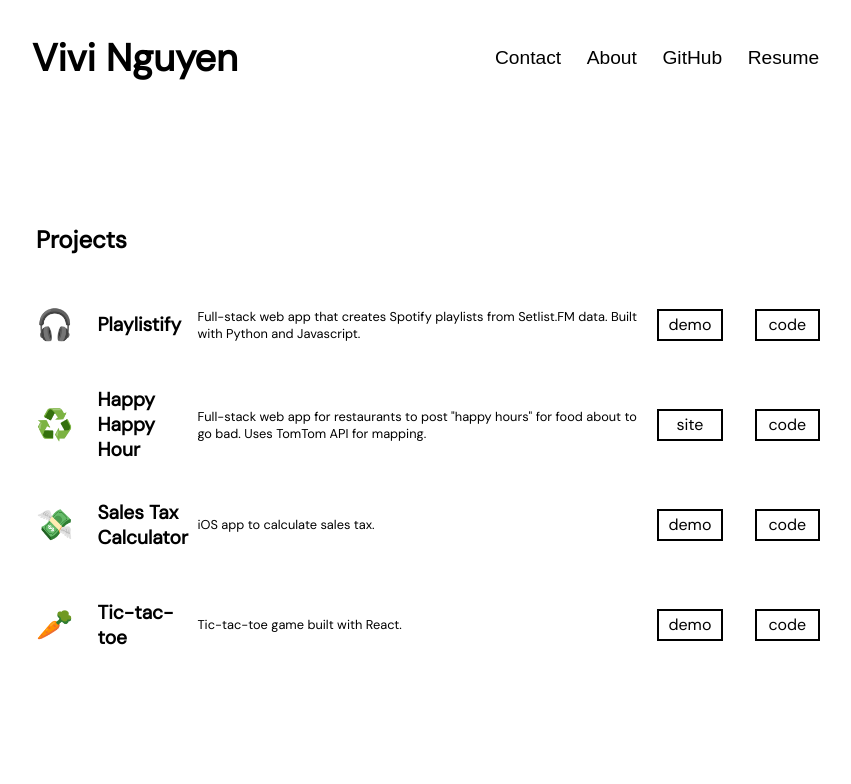
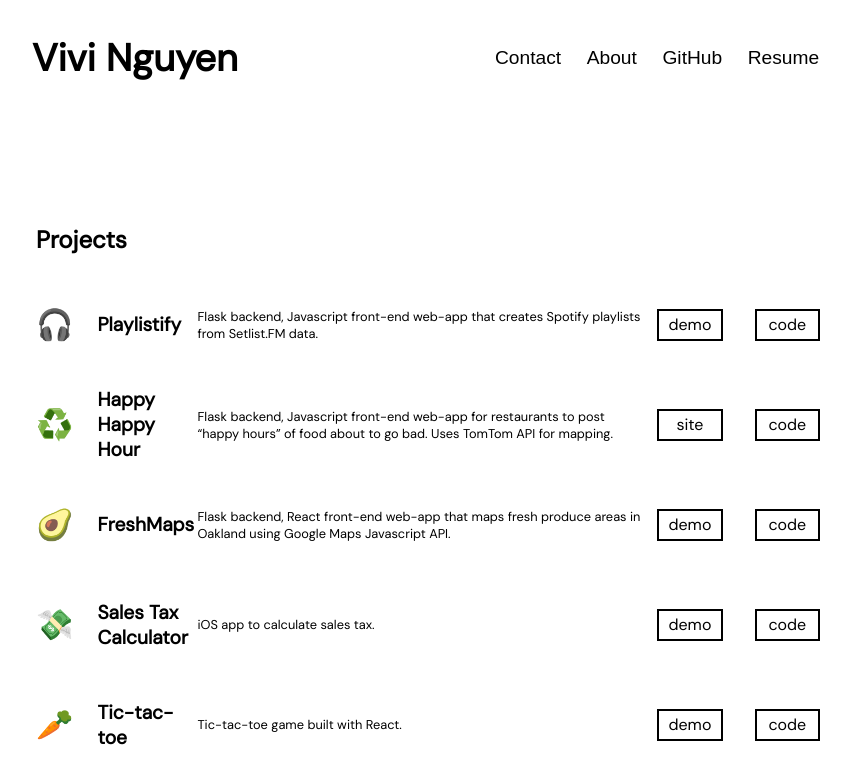
Before and after one commit to vivsnguyen/gatsby-portfolio-1, a Gatsby site: page / in a window 1280 px wide. Shown: the whole page, without its empty margins (208-1059 px from the left). Built offline with nearby package versions, Linux system fonts and the light colour scheme; Gatsby itself is replaced by a stand-in of ours; a web font is replaced by a local one.

Commit message:
added freshmaps, updated proj descriptions

```diff
--- a/src/data/projects.js
+++ b/src/data/projects.js
@@ -8,10 +8,11 @@
   {
     title: 'Playlistify',
     // site: 'https://github.com/vivsnguyen/playlistify',
-    demo: 'https://www.youtube.com/watch?v=M4T_zUoLulw&list=PLyKSWv0CKUFzpNorwX91_WFnTS5jDwAjY&index=31&t=0s',
+    // demo: 'https://www.youtube.com/watch?v=M4T_zUoLulw&list=PLyKSWv0CKUFzpNorwX91_WFnTS5jDwAjY&index=31&t=0s',
+    demo: 'https://github.com/vivsnguyen/playlistify',
     icon: '🎧',
     source: 'https://github.com/vivsnguyen/playlistify',
-    description: 'Full-stack web app that creates Spotify playlists from Setlist.FM data. Built with Python and Javascript.',
+    description: 'Flask backend, Javascript front-end web-app that creates Spotify playlists from Setlist.FM data.',
   },
   {
     title: 'Happy Happy Hour',
@@ -19,7 +20,15 @@
     demo: 'https://github.com/vivsnguyen/Happy-Happy-Hour',
     icon: '♻️',
     source: 'https://github.com/vivsnguyen/Happy-Happy-Hour',
-    description: 'Full-stack web app for restaurants to post "happy hours" for food about to go bad. Uses TomTom API for mapping.',
+    description: 'Flask backend, Javascript front-end web-app for restaurants to post “happy hours” of food about to go bad. Uses TomTom API for mapping.',
+  },
+  {
+    title: 'FreshMaps',
+    // site: 'https://github.com/vivsnguyen/fresh',
+    demo: 'https://github.com/vivsnguyen/fresh',
+    icon: '🥑',
+    source: 'https://github.com/vivsnguyen/fresh',
+    description: 'Flask backend, React front-end web-app that maps fresh produce areas in Oakland using Google Maps Javascript API.',
   },
   {
     title: 'Sales Tax Calculator',
```
